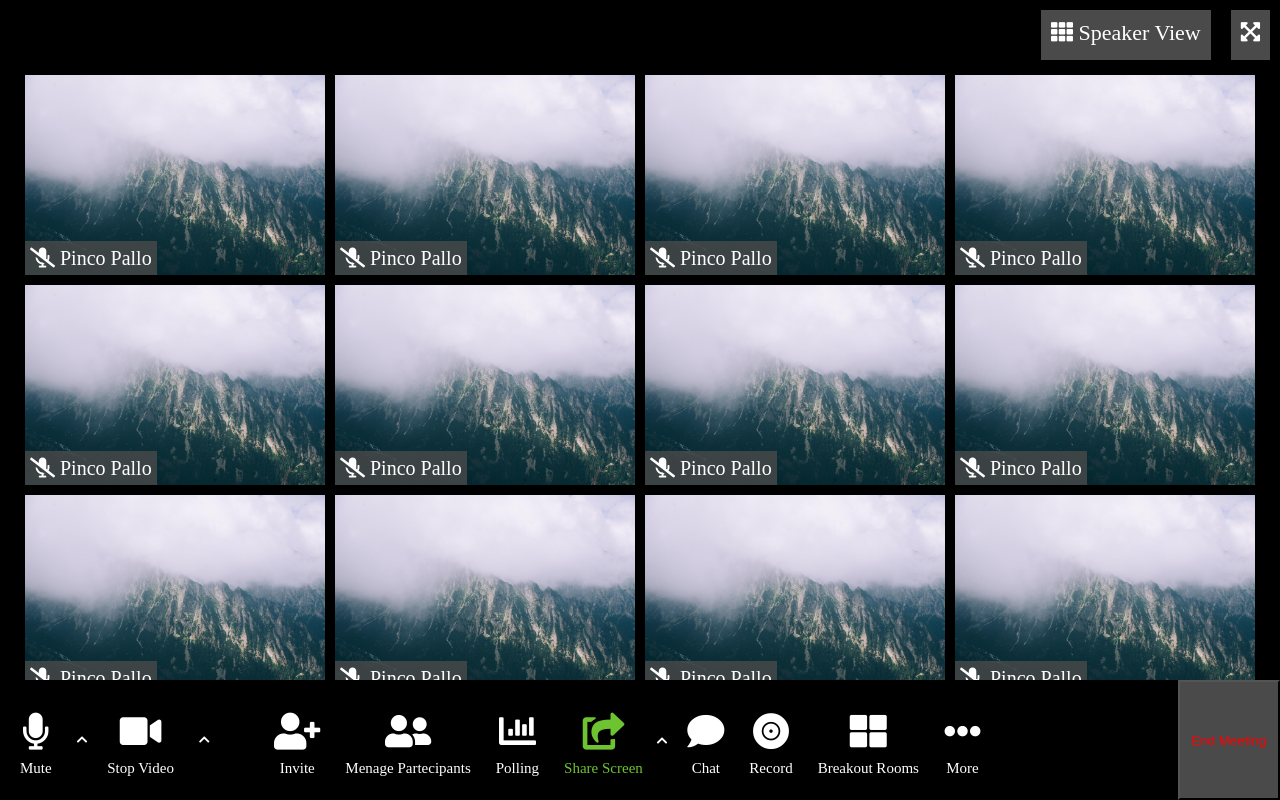
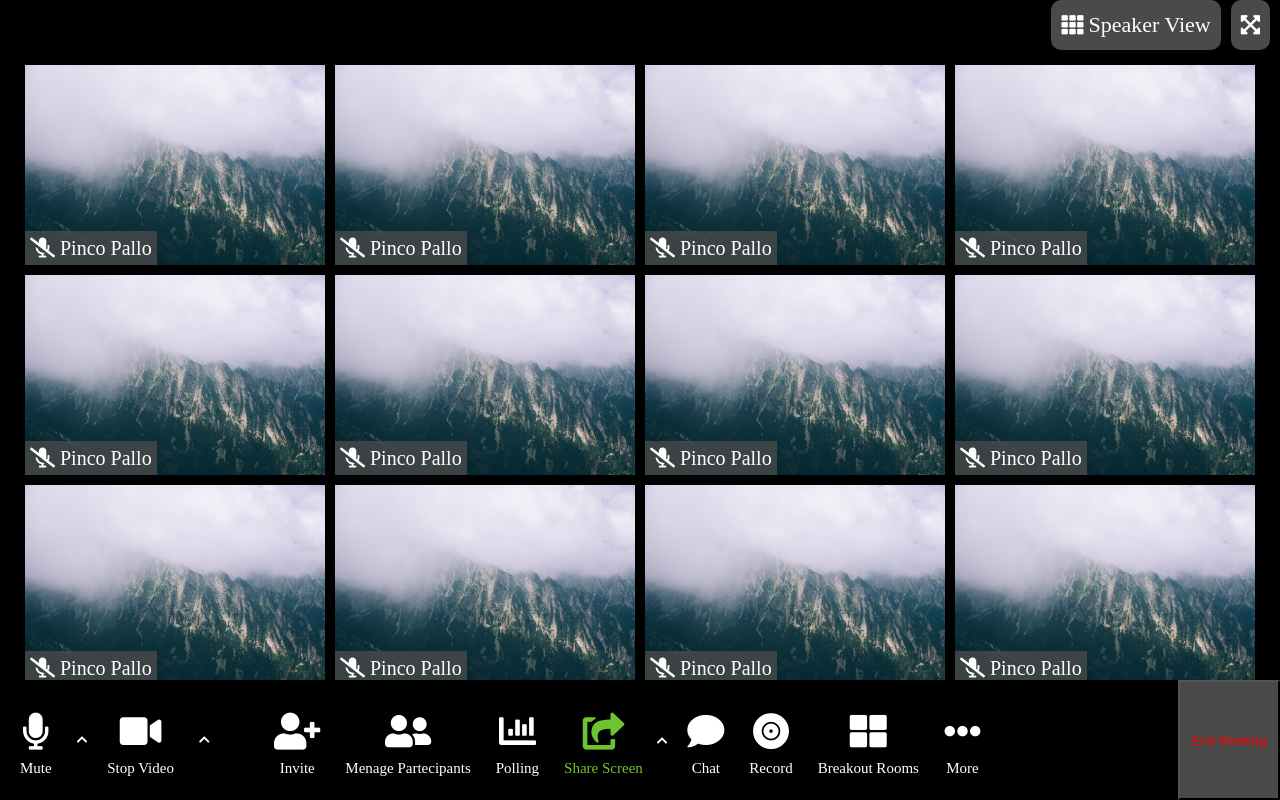
Before and after one commit to codeMatt91/html-css-zoom, a plain HTML site: page index.html in a window 1280 px wide. Drawn offline with Linux system fonts and the light colour scheme.

Commit message:
Problem fix

```diff
--- a/css/style.css
+++ b/css/style.css
@@ -43,14 +43,20 @@
 .view {
   justify-content: flex-end;
   display: flex;
+  margin-bottom: 10px;
 }
 .speaker {
-  margin: 10px 10px;
+  margin-right: 10px;
   font-size: 22px;
-  padding: 10px;
+  padding: 5px 10px;
   height: 50px;
   background-color: rgb(74, 74, 74);
+  display: flex;
   align-items: center;
+  border-radius: 10px;
+}
+.speaker span {
+  margin-left: 5px;
 }
 
 .speaker.logo::before {
```
Also changed, not shown: index.html (+3 -1 lines).
